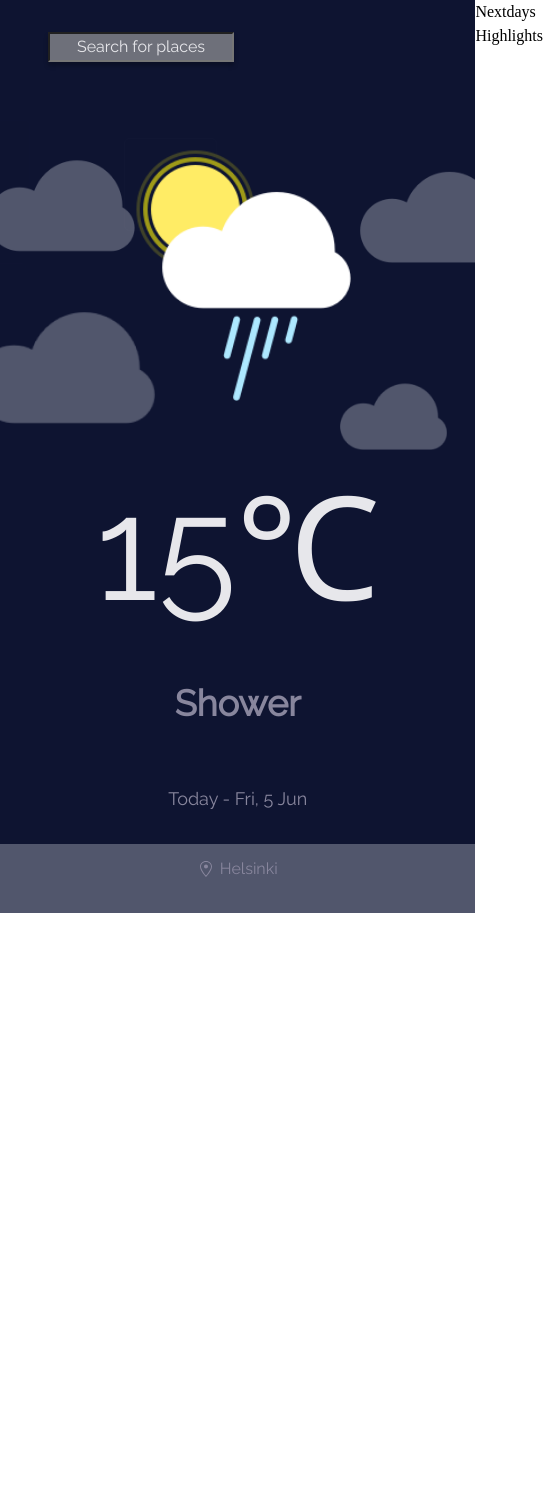
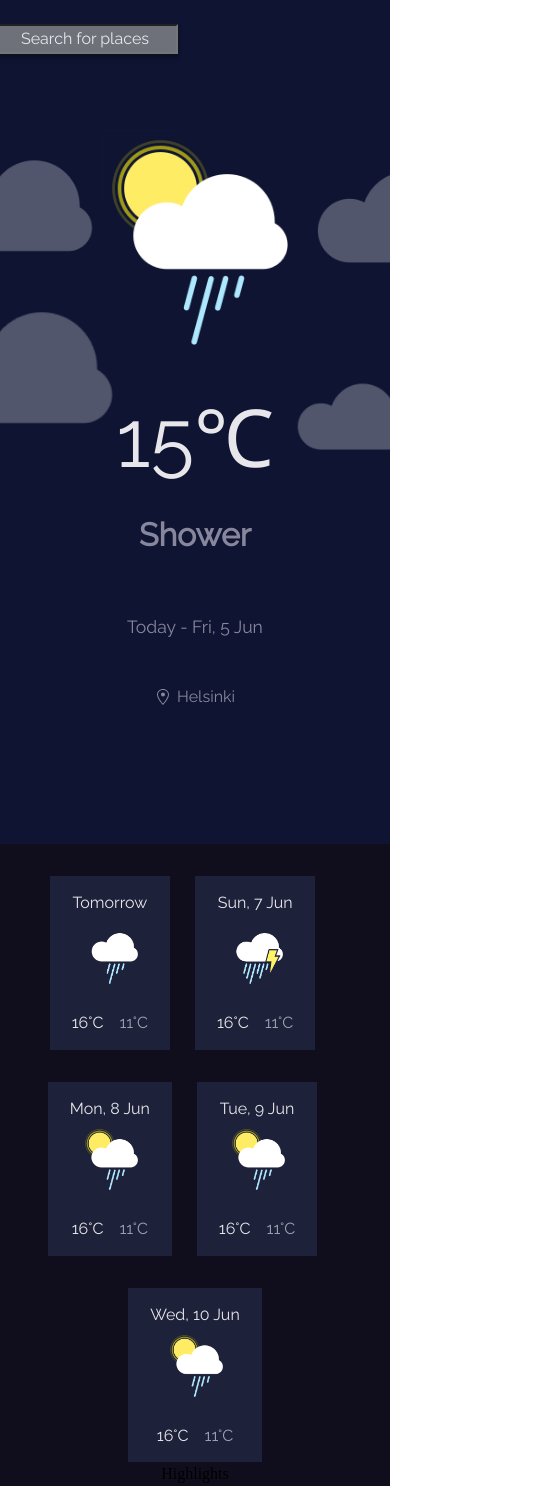
Before and after one commit to arslann/weather_app, a React (Create React App) app: page / in a window 390 px wide. Shown: the whole page, 543 px wide, since content can reach past the window. Before the commit the page ends 913 px from the top, so only its background shows below. Built offline with nearby package versions, Linux system fonts and the light colour scheme.

Commit message:
add nextdays container

```diff
--- a/src/App.css
+++ b/src/App.css
@@ -71,4 +71,79 @@ h6 {
 .app {
   height: 100%;
   display: flex;
+  flex-direction: row;
 }
+
+.background {
+  height: 100%;
+  width: 100%;
+  display: flex;
+  flex-direction: column;
+
+  align-items: center;
+  background-color: var(--color-bg);
+}
+
+@media only screen and (max-width: 768px) {
+  .wa__sidebar-filter {
+    padding: 24px 40px;
+  }
+
+  .wa__sidebar-container-weather p:first-child {
+    font-weight: 500;
+    font-size: 6rem;
+    line-height: 8rem;
+  }
+
+  .wa__sidebar-container-weather p:nth-child(2) {
+    margin-top: 48px;
+
+    font-weight: 600;
+    font-size: 1.5rem;
+    line-height: 2.1rem;
+  }
+
+  .wa__nextdays {
+    width: 16px 8px;
+    flex-wrap: wrap;
+  }
+
+  .wa__card:not(:last-child) {
+    margin-right: 16px;
+  }
+}
+
+@media only screen and (max-width: 600px) {
+  .app {
+    flex-direction: column;
+  }
+
+  .background {
+    flex-direction: column;
+  }
+
+  .wa__sidebar {
+    width: 100%;
+  }
+
+  .wa__sidebar-container-weather p:first-child {
+    font-weight: 400;
+    font-size: 5rem;
+    line-height: 3.75rem;
+  }
+
+  .wa__sidebar-container-weather p:nth-child(2) {
+    margin-top: 48px;
+
+    font-weight: 600;
+    font-size: 2rem;
+    line-height: 36px;
+  }
+
+  .wa__sidebar-icon img {
+    width: 60%;
+  }
+  .wa__card {
+    margin-top: 32px;
+  }
+}
--- a/src/components/sidebar/sidebar.css
+++ b/src/components/sidebar/sidebar.css
@@ -59,16 +59,16 @@
 
 .wa__sidebar-container-weather p:first-child {
   font-weight: 500;
-  font-size: 144px;
-  line-height: 169px;
+  font-size: 9rem;
+  line-height: 10.5rem;
 }
 
 .wa__sidebar-container-weather p:nth-child(2) {
   margin-top: 48px;
 
   font-weight: 600;
-  font-size: 36px;
-  line-height: 42px;
+  font-size: 2.2rem;
+  line-height: 2.6rem;
 
   color: var(--color-secondary);
 }
@@ -81,8 +81,8 @@
   color: var(--color-secondary);
 
   font-weight: 500;
-  font-size: 18px;
-  line-height: 21px;
+  font-size: 1.1rem;
+  line-height: 1.2rem;
 }
 
 .wa__sidebar-container-location {
--- a/src/containers/nextdays/Nextdays.jsx
+++ b/src/containers/nextdays/Nextdays.jsx
@@ -1,8 +1,66 @@
 import React from 'react';
 import './nextdays.css';
+import { Card } from '../../components';
+import icon from '../../assets/LightRain.png';
+import icon2 from '../../assets/Thunderstorm.png';
+import icon3 from '../../assets/Snow.png';
+import icon4 from '../../assets/Shower.png';
 
 function Nextdays() {
-  return <div>Nextdays</div>;
+  return (
+    <div className="wa__nextdays">
+      <Card>
+        <div className="wa__nextdays-title">Tomorrow</div>
+        <div className="wa__nextdays-img">
+          <img src={icon} alt="" />
+        </div>
+        <div className="wa__nextdays-temp">
+          <span>16°C</span>
+          <span>11°C</span>
+        </div>
+      </Card>
+      <Card>
+        <div className="wa__nextdays-title">Sun, 7 Jun</div>
+        <div className="wa__nextdays-img">
+          <img src={icon2} alt="" />
+        </div>
+        <div className="wa__nextdays-temp">
+          <span>16°C</span>
+          <span>11°C</span>
+        </div>
+      </Card>
+      <Card>
+        <div className="wa__nextdays-title">Mon, 8 Jun</div>
+        <div className="wa__nextdays-img">
+          <img src={icon4} alt="" />
+        </div>
+        <div className="wa__nextdays-temp">
+          <span>16°C</span>
+          <span>11°C</span>
+        </div>
+      </Card>
+      <Card>
+        <div className="wa__nextdays-title">Tue, 9 Jun</div>
+        <div className="wa__nextdays-img">
+          <img src={icon4} alt="" />
+        </div>
+        <div className="wa__nextdays-temp">
+          <span>16°C</span>
+          <span>11°C</span>
+        </div>
+      </Card>
+      <Card>
+        <div className="wa__nextdays-title">Wed, 10 Jun</div>
+        <div className="wa__nextdays-img">
+          <img src={icon4} alt="" />
+        </div>
+        <div className="wa__nextdays-temp">
+          <span>16°C</span>
+          <span>11°C</span>
+        </div>
+      </Card>
+    </div>
+  );
 }
 
 export default Nextdays;
--- a/src/containers/nextdays/nextdays.css
+++ b/src/containers/nextdays/nextdays.css
@@ -0,0 +1,44 @@
+.wa__nextdays {
+  margin: 0 auto;
+  display: flex;
+  flex-direction: row;
+  flex-wrap: wrap;
+
+  align-items: flex-end;
+  justify-content: center;
+
+  min-height: 35%;
+}
+
+.wa__nextdays-title,
+.wa__nextdays-temp {
+  font-weight: 500;
+  font-size: 1rem;
+  line-height: 1.1rem;
+}
+
+.wa__nextdays-temp span:last-child {
+  color: #a09fb1;
+  margin-left: 16px;
+}
+
+.wa__nextdays-img {
+  width: 100%;
+  text-align: center;
+  margin: auto;
+  max-width: 56px;
+  margin-top: 8px;
+}
+
+.wa__nextdays-img img {
+  display: block;
+  line-height: 0;
+}
+
+.wa__nextdays-temp {
+  margin-top: 30px;
+}
+
+.wa__card:not(:last-child) {
+  margin-right: 25px;
+}
```
